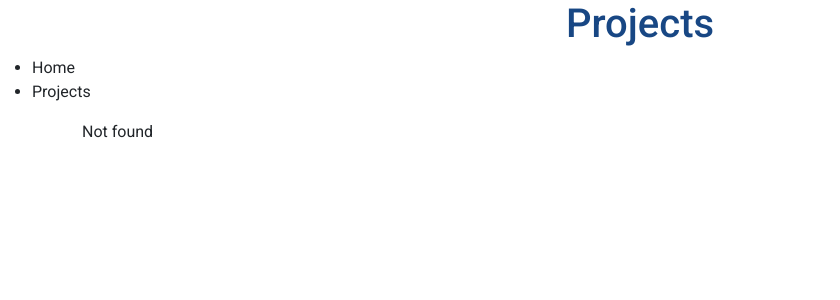
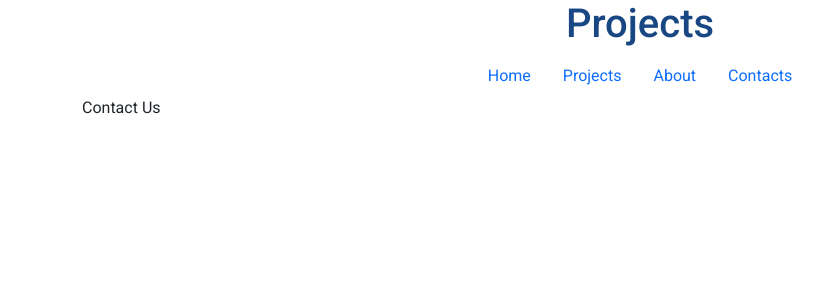
Before and after one commit to Frankosviz/vite-boolfolio, a Vue app: page /contact in a window 1280 px wide. Before the commit this address had no page. Shown: the top 300 px of the page, without its empty margins (0-840 px from the left). Built offline with nearby package versions, Linux system fonts and the light colour scheme.

Commit message:
Adjusting style during class

```diff
--- a/src/App.vue
+++ b/src/App.vue
@@ -1,6 +1,6 @@
 <template>
   <h1 class="text-center">Projects</h1>
-  <ul>
+  <ul class="nav justify-content-center">
     <li v-for="(item, index) in menuItems" :key="index">
       <router-link :to="{ name: item.routeName }" class="nav-link">
         {{ item.label }}
@@ -28,6 +28,15 @@ export default {
           label: "Projects",
           routeName: "projects"
         },
+        {
+          label: "About",
+          routeName: "about"
+        },
+        {
+          label: "Contacts",
+          routeName: "contact"
+        },
+
       ]
     }
   }
--- /dev/null
+++ b/src/components/AboutComponent.vue
@@ -0,0 +1,16 @@
+<template>
+    <div>
+        About us
+    </div>
+</template>
+
+<script>
+    export default {
+
+        name: 'ContactComponent',
+    }
+</script>
+
+<style lang="scss" scoped>
+
+</style>
--- /dev/null
+++ b/src/components/ContactComponent.vue
@@ -0,0 +1,16 @@
+<template>
+    <div>
+        Contact Us
+    </div>
+</template>
+
+<script>
+    export default {
+
+        name: 'ContactComponent',
+    }
+</script>
+
+<style lang="scss" scoped>
+
+</style>
--- a/src/router.js
+++ b/src/router.js
@@ -3,6 +3,8 @@ import { createRouter, createWebHistory } from "vue-router";
 import AppHome from './pages/AppHome.vue';
 import ProjectList from './pages/ProjectList.vue';
 import ProjectComponent from './pages/ProjectComponent.vue';
+import AboutComponent from './components/AboutComponent.vue';
+import ContactComponent from './components/ContactComponent.vue';
 import NotFound from './pages/NotFound.vue';
 
 // creiamo il nostro oggetto router che avrà due chiavi, history e routes
@@ -24,6 +26,16 @@ const router = createRouter({
             name: 'single-project',
             component: ProjectComponent
         },
+        {
+            path: '/about',
+            name: 'about',
+            component: AboutComponent
+        },
+        {
+            path: '/contact',
+            name: 'contact',
+            component: ContactComponent
+        },
         // rotta di fallback, se non matcha con alcuna rotta va alla rotta NotFound
         {
             path: '/:pathMatch(.*)*',
```
Also changed, not shown: src/pages/AppHome.vue (+2 -2 lines).
